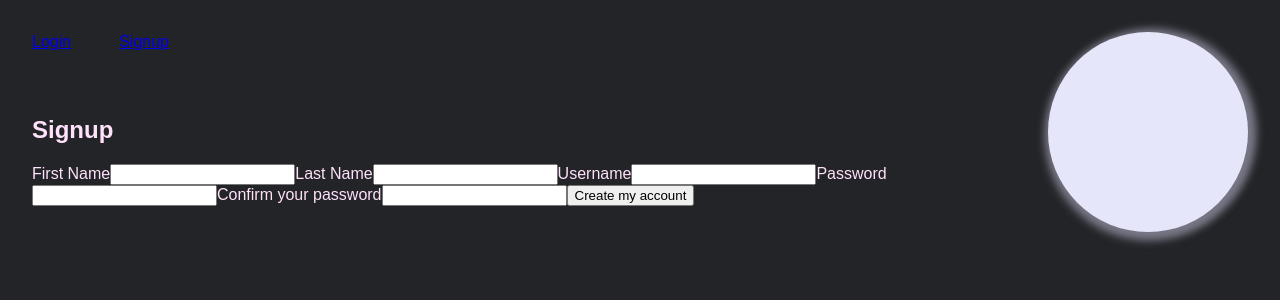
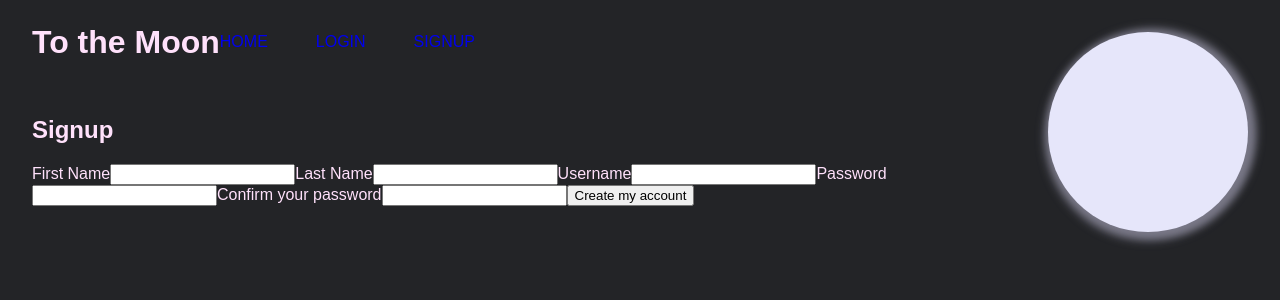
Before and after one commit to arghmatey/to-the-moon, a React (Create React App) app: page /signup in a window 1280 px wide. Shown: the top 300 px of the page. Built offline with nearby package versions, Linux system fonts and the light colour scheme.

Commit message:
adds home link to navbar

```diff
--- a/src/components/NavBar.js
+++ b/src/components/NavBar.js
@@ -5,23 +5,30 @@ const NavBar = (props) => {
     let navContent = props.user ?
         <nav>
             <NavLink
-                to='/'
+                to="/"
+                className="nav-link">Home</NavLink>
+            <NavLink
+                to="/"
                 onClick={props.handleLogout}
-                className="neon-nav">Logout</NavLink>
+                className="nav-link">Logout</NavLink>
         </nav>
         :
         <nav>
             <NavLink
-                to='/login'
-                className="neon-nav">Login</NavLink>
+                to="/"
+                className="nav-link">Home</NavLink>
             <NavLink
-                to='/signup'
-                className="neon-nav">Signup</NavLink>
+                to="/login"
+                className="nav-link">Login</NavLink>
+            <NavLink
+                to="/signup"
+                className="nav-link">Signup</NavLink>
         </nav>
         ;
 
     return (
         <header>
+            <h1>To the Moon</h1>
             {navContent}
         </header>
     );
```
